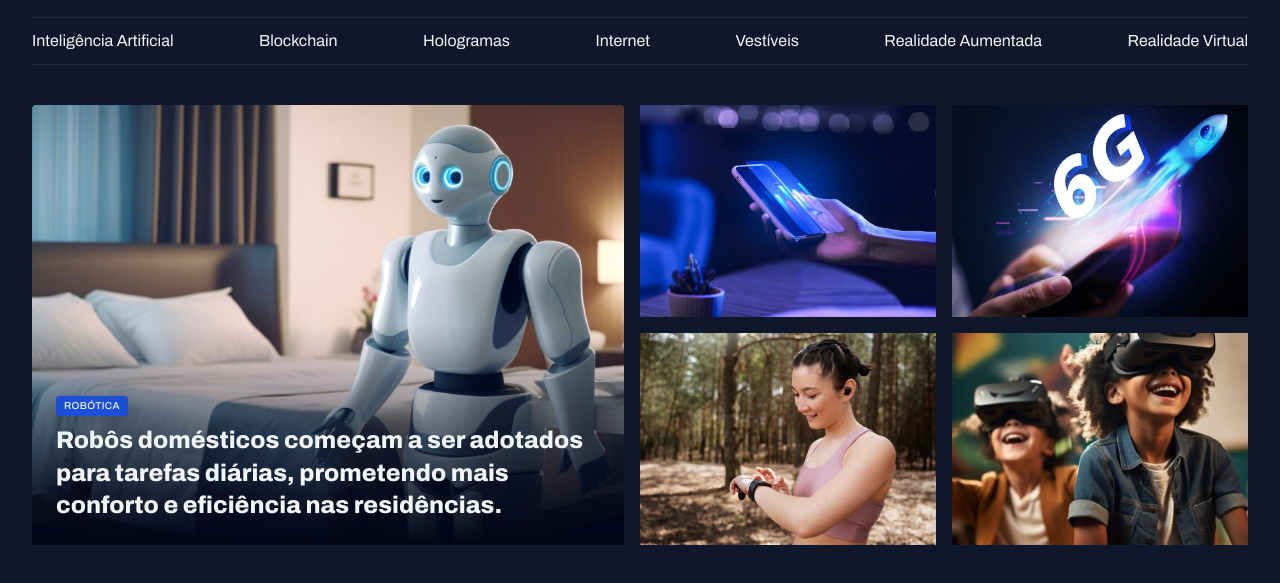
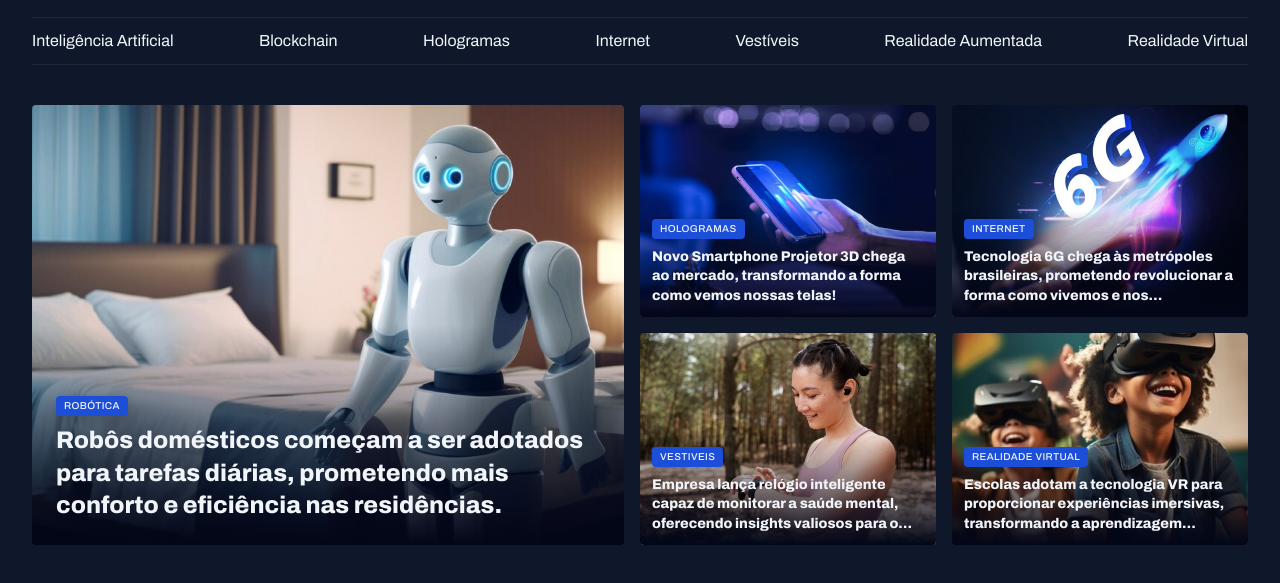
Before and after one commit to saramargarido/news-portal, a plain HTML site: page index.html in a window 1280 px wide. Shown: the part 55-638 px from the top of the page. Drawn offline with Linux system fonts and the light colour scheme.

Commit message:
finalize styles

```diff
--- a/index.html
+++ b/index.html
@@ -51,19 +51,42 @@
                 </figcaption>
             </figure>
             <div class="grid grid-cols-2 gap-16">
-                <figure>
+                <figure class="card">
                     <img src="assets/images/Image 02.png" alt="">
+                    <figcaption>
+                        <span class="content-tag">hologramas</span>
+                        <h2 class="text-lg">Novo Smartphone Projetor 3D chega ao mercado, transformando a forma como
+                            vemos nossas telas!</h2>
+                    </figcaption>
+                </figure>
+                <figure class="card">
+                    <img src="assets/images/Image 03.png" alt="">
+                    <figcaption>
+                        <span class="content-tag">internet</span>
+                        <h2 class="text-lg">Tecnologia 6G chega às metrópoles brasileiras, prometendo revolucionar a
+                            forma como vivemos e nos comunicamos.
+                        </h2>
+                    </figcaption>
+                </figure>
+                <figure class="card">
+                    <img src="assets/images/Image 04.png" alt="">
+                    <figcaption>
+                        <span class="content-tag">vestiveis</span>
+                        <h2 class="text-lg">Empresa lança relógio inteligente capaz de monitorar a saúde mental,
+                            oferecendo insights valiosos para o bem-estar
+                            pessoal.
 
-
+                        </h2>
+                    </figcaption>
                 </figure>
-                <figure>
-                    <img src="assets/images/Image 03.png" alt="">
-                </figure>
-                <figure>
-                    <img src="assets/images/Image 04.png" alt="">
-                </figure>
-                <figure>
+                <figure class="card">
                     <img src="assets/images/Image 05.png" alt="">
+                    <figcaption>
+                        <span class="content-tag">realidade virtual</span>
+                        <h2 class="text-lg">Escolas adotam a tecnologia VR para proporcionar experiências imersivas,
+                            transformando a aprendizagem tradicional.
+                        </h2>
+                    </figcaption>
                 </figure>
             </div>
         </section>
--- a/styles/sections.css
+++ b/styles/sections.css
@@ -25,8 +25,19 @@
       position: absolute;
       bottom: 0;
       padding: 24px;
+
+      &:has(.text-lg) {
+        padding: 12px;
+      }
+
       h2 {
         margin-top: 8px;
+        display: -webkit-box;
+        -webkit-box-orient: vertical;
+        overflow: hidden;
+        text-overflow: ellipsis;
+        -webkit-line-clamp: 3;
+        line-clamp: 3;
       }
     }
   }
```
